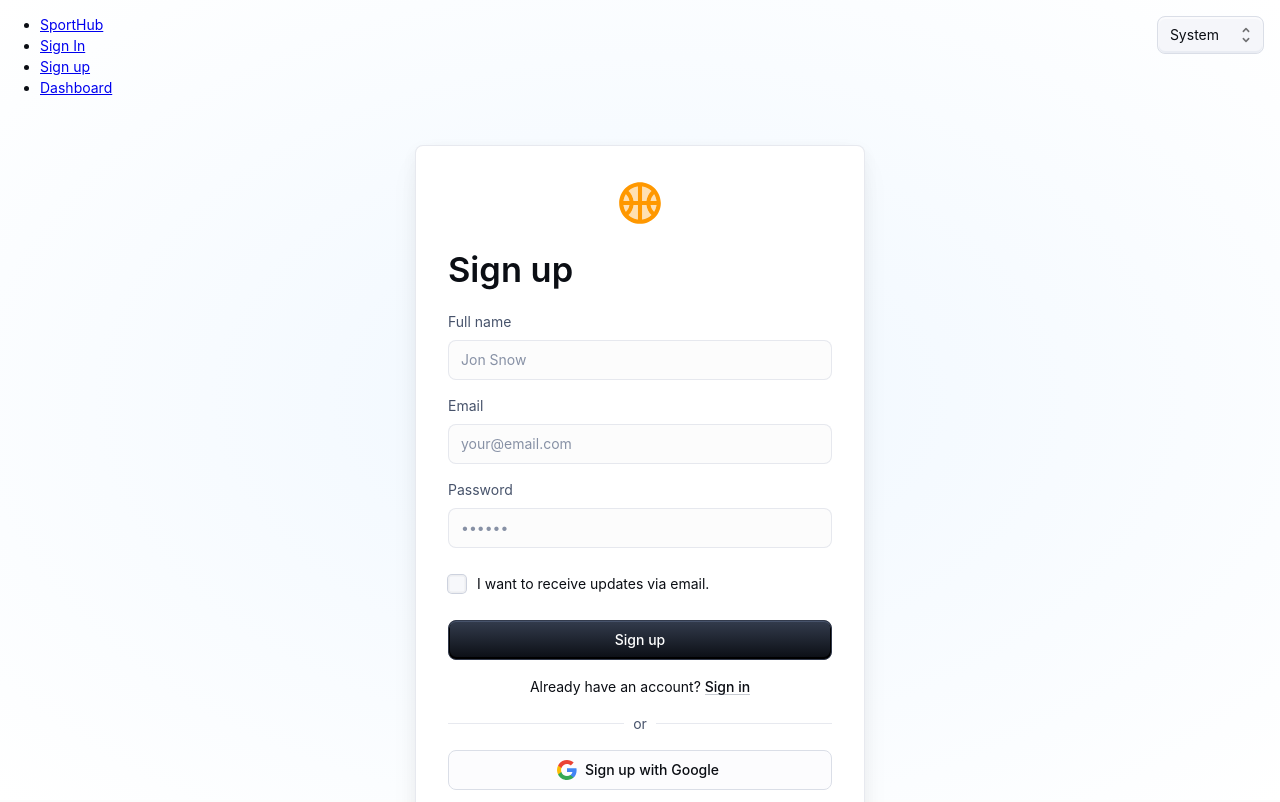
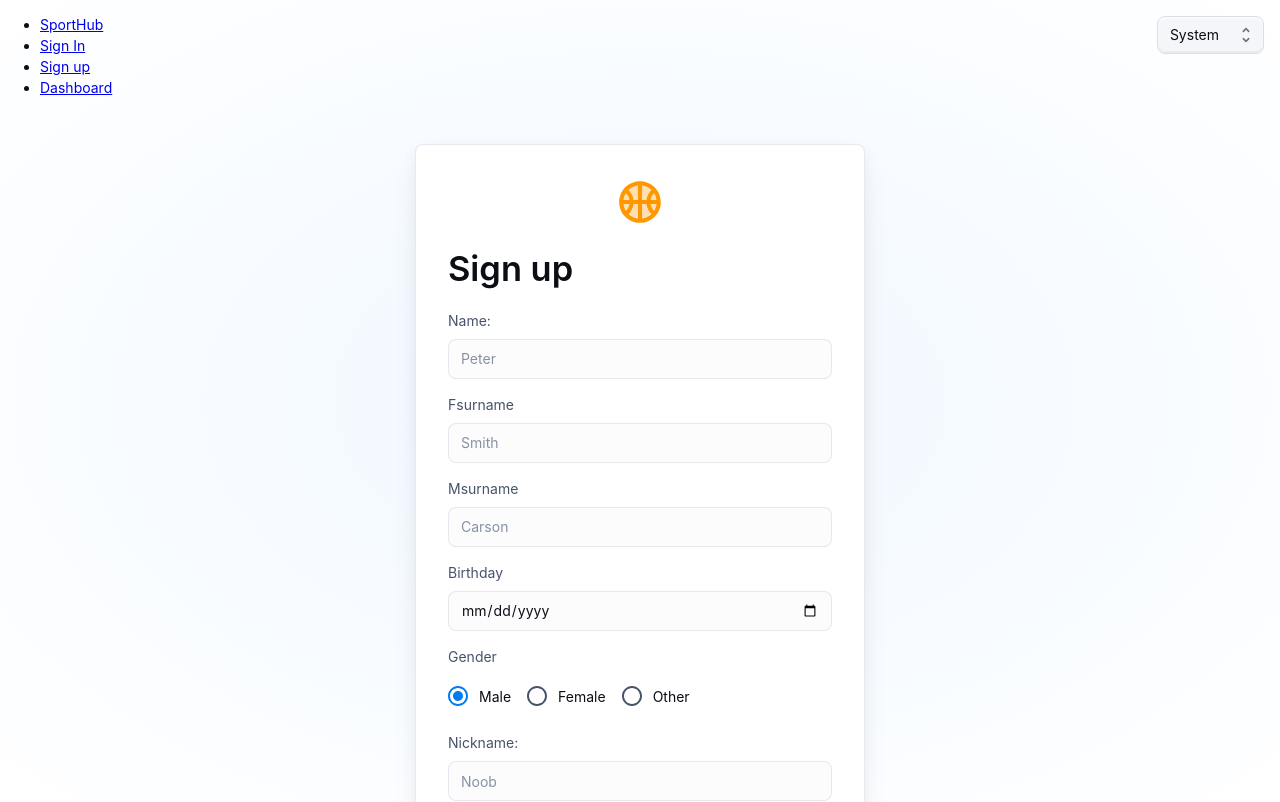
Before and after one commit to EfrainRP/AiSportFrontend, a React (Vite) app: page /signup in a window 1280 px wide. Shown: the top 802 px of the page. Built offline with nearby package versions, Linux system fonts and the light colour scheme.

Commit message:
check  message

```diff
--- a/src/components/Inicio/SignUp/SignUp.jsx
+++ b/src/components/Inicio/SignUp/SignUp.jsx
@@ -2,6 +2,8 @@ import * as React from 'react';
 import Box from '@mui/material/Box';
 import Button from '@mui/material/Button';
 import Checkbox from '@mui/material/Checkbox';
+import Radio from '@mui/material/Radio';
+import RadioGroup from '@mui/material/RadioGroup';
 import CssBaseline from '@mui/material/CssBaseline';
 import Divider from '@mui/material/Divider';
 import FormControlLabel from '@mui/material/FormControlLabel';
@@ -37,7 +39,7 @@ const Card = styled(MuiCard)(({ theme }) => ({
 }));
 
 const SignUpContainer = styled(Stack)(({ theme }) => ({
-  height: 'calc((1 - var(--template-frame-height, 0)) * 100dvh)',
+  // height: 'calc((1 - var(--template-frame-height, 0)) * 100dvh)',
   minHeight: '100%',
   padding: theme.spacing(2),
   [theme.breakpoints.up('sm')]: {
@@ -62,15 +64,32 @@ const SignUpContainer = styled(Stack)(({ theme }) => ({
 export default function SignUp(props) {
   const [emailError, setEmailError] = React.useState(false);
   const [emailErrorMessage, setEmailErrorMessage] = React.useState('');
+
   const [passwordError, setPasswordError] = React.useState(false);
   const [passwordErrorMessage, setPasswordErrorMessage] = React.useState('');
+
   const [nameError, setNameError] = React.useState(false);
   const [nameErrorMessage, setNameErrorMessage] = React.useState('');
+
+  const [nicknameError, setNicknameError] = React.useState(false);
+  const [nicknameErrorMessage, setNicknameErrorMessage] = React.useState('');
+
+  const [birthdayError, setBirthdayError] = React.useState(false);
+  const [birthdayErrorMessage, setBirthdayErrorMessage] = React.useState('');
+
+  const [gender, setGender] = React.useState('male');
+
+  const handleChange = (event) => {
+    setGender(event.target.value);
+  };
 
   const validateInputs = () => {
     const email = document.getElementById('email');
     const password = document.getElementById('password');
     const name = document.getElementById('name');
+    const nickname = document.getElementById('nickname');
+    const birthday = document.getElementById('birthday');
+    const gender = document.getElementById('gender');
 
     let isValid = true;
 
@@ -99,6 +118,24 @@ export default function SignUp(props) {
     } else {
       setNameError(false);
       setNameErrorMessage('');
+    }
+
+    if (!nickname.value || nickname.value.length < 8) {
+      setNicknameError(true);
+      setNicknameErrorMessage('Nickname is required.');
+      isValid = false;
+    } else {
+      setNicknameError(false);
+      setNicknameErrorMessage('');
+    }
+
+    if (!birthday.value || birthday.value < Date()) {
+      setBirthdayError(true);
+      setBirthdayErrorMessage('Birthday is required or incorrect.');
+      isValid = false;
+    } else {
+      setBirthdayError(false);
+      setBirthdayErrorMessage('');
     }
 
     return isValid;
@@ -144,17 +181,88 @@ export default function SignUp(props) {
             sx={{ display: 'flex', flexDirection: 'column', gap: 2 }}
           >
             <FormControl>
-              <FormLabel htmlFor="name">Full name</FormLabel>
+              <FormLabel htmlFor="name">Name:</FormLabel>
               <TextField
                 autoComplete="name"
                 name="name"
                 required
                 fullWidth
                 id="name"
-                placeholder="Jon Snow"
+                placeholder="Peter"
                 error={nameError}
                 helperText={nameErrorMessage}
                 color={nameError ? 'error' : 'primary'}
+              />
+            </FormControl>
+            <FormControl>
+              <FormLabel htmlFor="fsurname">Fsurname</FormLabel>
+              <TextField
+                autoComplete="fsurname"
+                name="fsurname"
+                required
+                fullWidth
+                id="fsurname"
+                placeholder="Smith"
+                error={nameError}
+                helperText={nameErrorMessage}
+                color={nameError ? 'error' : 'primary'}
+              />
+            </FormControl>
+            <FormControl>
+              <FormLabel htmlFor="msurname">Msurname</FormLabel>
+              <TextField
+                autoComplete="msurname"
+                name="msurname"
+                required
+                fullWidth
+                id="msurname"
+                placeholder="Carson"
+                error={nameError}
+                helperText={nameErrorMessage}
+                color={nameError ? 'error' : 'primary'}
+              />
+            </FormControl>
+            <FormControl>
+              <FormLabel htmlFor="birthday">Birthday</FormLabel>
+              <TextField
+                autoComplete="birthday"
+                name="birthday"
+                required
+                fullWidth
+                id="birthday"
+                type="date"
+                error={birthdayError}
+                helperText={birthdayErrorMessage}
+                color={birthdayError ? 'error' : 'primary'}
+              />
+            </FormControl>
+            <FormControl>
+              <FormLabel htmlFor="gender" id="demo-radio-buttons-group-label">Gender</FormLabel>
+              <RadioGroup
+                row
+                aria-labelledby="demo-radio-buttons-group-label"
+                defaultValue="male"
+                name="gender"
+                value={gender}
+                onChange={handleChange}
+              >
+                <FormControlLabel value="male" control={<Radio />} label="Male" />
+                <FormControlLabel value="female" control={<Radio />} label="Female" />
+                <FormControlLabel value="other" control={<Radio />} label="Other" />
+              </RadioGroup>
+            </FormControl>
+            <FormControl>
+              <FormLabel htmlFor="nickname">Nickname:</FormLabel>
+              <TextField
+                autoComplete="nickname"
+                name="nickname"
+                required
+                fullWidth
+                id="nickname"
+                placeholder="Noob"
+                error={nicknameError}
+                helperText={nicknameErrorMessage}
+                color={nicknameError ? 'error' : 'primary'}
               />
             </FormControl>
             <FormControl>
```
